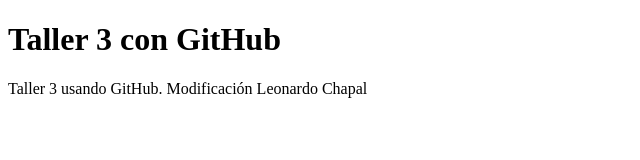
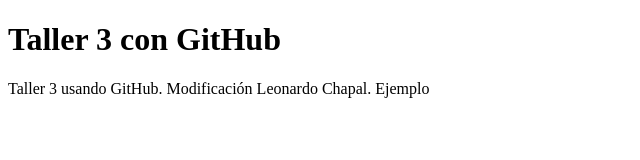
Before and after one commit to Parcek87/Taller3git, a plain HTML site: page EjemploHtml.html in a window 1280 px wide. Shown: the full height of the page, 0-640 px from the left. Drawn offline with Linux system fonts and the light colour scheme.

Commit message:
Commit 2 Leonardo Chapal

```diff
--- a/EjemploHtml.html
+++ b/EjemploHtml.html
@@ -3,6 +3,7 @@
     <body>
         <h1>Taller 3 con GitHub</h1>
         <p1>Taller 3 usando GitHub.</p1>
-        <p2>Modificación Leonardo Chapal</p2>
+        <p2>Modificación Leonardo Chapal.</p2>
+        <p1>Ejemplo</p1>
     </body>
 </html>
```
Also changed, not shown: Ejemplo.txt.
